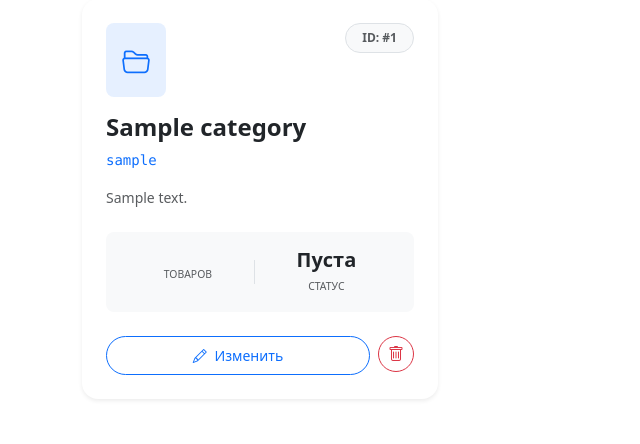
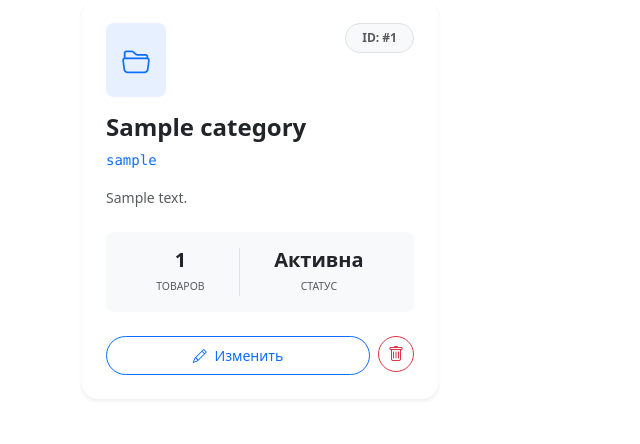
Before and after one commit to artemkapluggaV5/Django-shop-NovikovArtem, a Django app: page /categories/ in a window 1280 px wide. Shown: the part 294-738 px from the top of the page, without its empty margins (0-640 px from the left). Run offline with Django 5.2, Linux system fonts and the light colour scheme; tables that the repository leaves empty hold one stand-in row (values such as "Sample post"); some libraries are stand-ins or nearby versions.

Commit message:
fix count in category

```diff
--- a/templates/catalog/catalog_list.html
+++ b/templates/catalog/catalog_list.html
@@ -39,20 +39,24 @@
 
                             <div class="d-flex align-items-center justify-content-between bg-light rounded-3 p-3 mb-4">
                                 <div class="text-center flex-grow-1 border-end">
-                            <div class="fw-bold text-dark h5 mb-0">{{ cat.product_set.count }}</div>
+                                    <div class="fw-bold text-dark h5 mb-0">{{ cat.products.count }}</div>
                                     <small class="text-muted text-uppercase" style="font-size: 0.65rem;">Товаров</small>
                                 </div>
                                 <div class="text-center flex-grow-1">
-                            <div class="fw-bold text-dark h5 mb-0">{% if cat.product_set.count > 0 %}Активна{% else %}Пуста{% endif %}</div>
+                                    <div class="fw-bold text-dark h5 mb-0">{% if cat.products.count > 0 %}
+                                        Активна{% else %}Пуста{% endif %}</div>
                                     <small class="text-muted text-uppercase" style="font-size: 0.65rem;">Статус</small>
                                 </div>
                             </div>
 
                             <div class="d-flex gap-2">
-                        <a href="{% url 'category-update' cat.id %}" class="btn btn-outline-primary flex-grow-1 rounded-pill btn-sm py-2 fw-medium">
+                                <a href="{% url 'category-update' cat.id %}"
+                                   class="btn btn-outline-primary flex-grow-1 rounded-pill btn-sm py-2 fw-medium">
                                     <i class="bi bi-pencil me-1"></i> Изменить
                                 </a>
-                        <a href="{% url 'category-delete' cat.id %}" class="btn btn-outline-danger rounded-circle p-2 d-flex align-items-center justify-content-center" style="width: 36px; height: 36px;" title="Удалить">
+                                <a href="{% url 'category-delete' cat.id %}"
+                                   class="btn btn-outline-danger rounded-circle p-2 d-flex align-items-center justify-content-center"
+                                   style="width: 36px; height: 36px;" title="Удалить">
                                     <i class="bi bi-trash"></i>
                                 </a>
                             </div>
```
Lines whose indentation alone changed are shown as unchanged.
